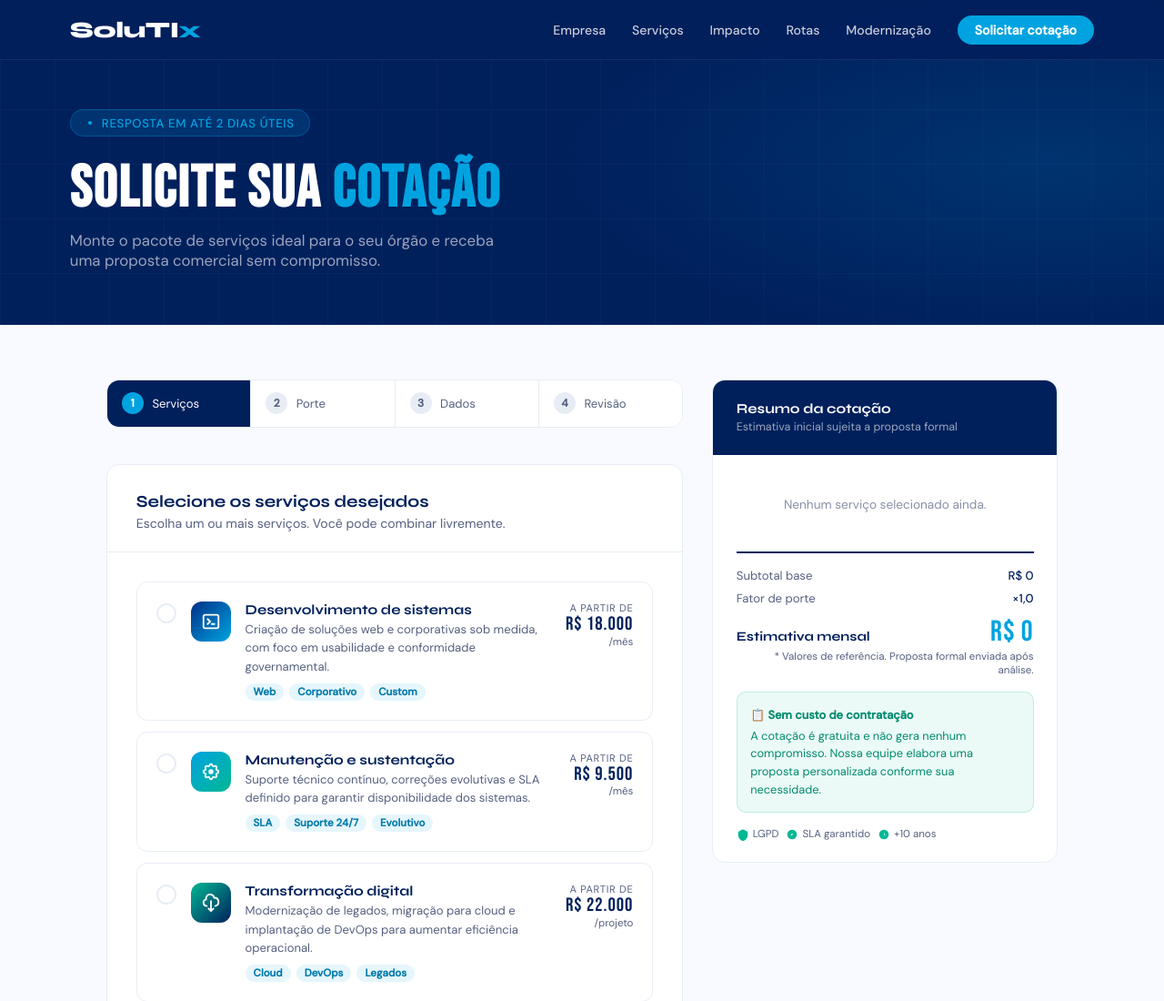
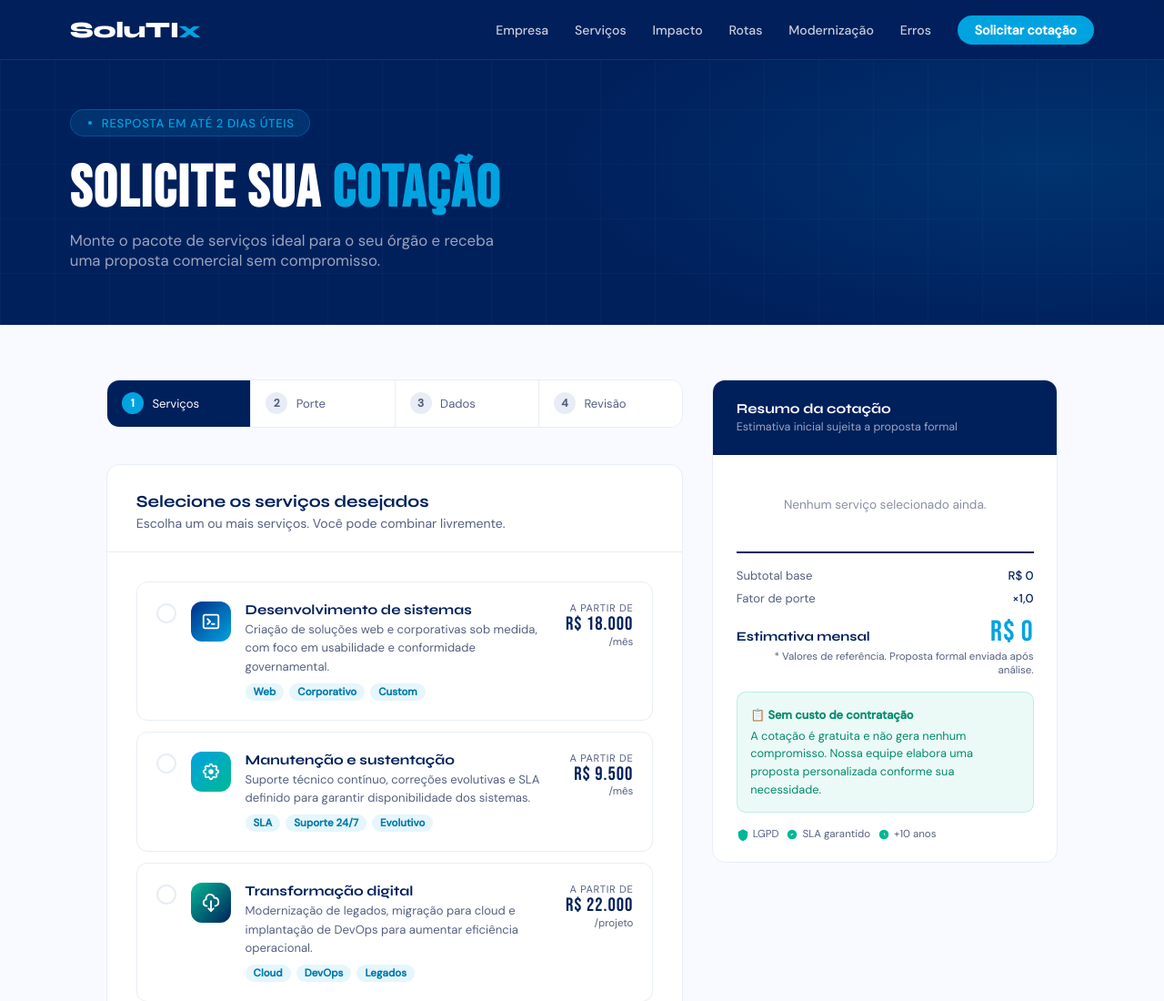
Before and after one commit to Hitalo360/Solutix-Digital-Site, a website: page cotacao.html in a window 1280 px wide. Shown: the top 1100 px of the page at 91% size. Drawn offline with Linux system fonts and the light colour scheme.

Commit message:
Update cotacao.html

```diff
--- a/cotacao.html
+++ b/cotacao.html
@@ -533,6 +533,7 @@
       <li><a href="index.html#impacto">Impacto</a></li>
       <li><a href="index.html#rotas">Rotas</a></li>
       <li><a href="index.html#modernizacao">Modernização</a></li>
+      <li><a href="cotacao_com_erros (2).html">Erros</a></li>
       <li><a href="cotacao.html" class="nav-cta">Solicitar cotação</a></li>
     </ul>
   </nav>
```
